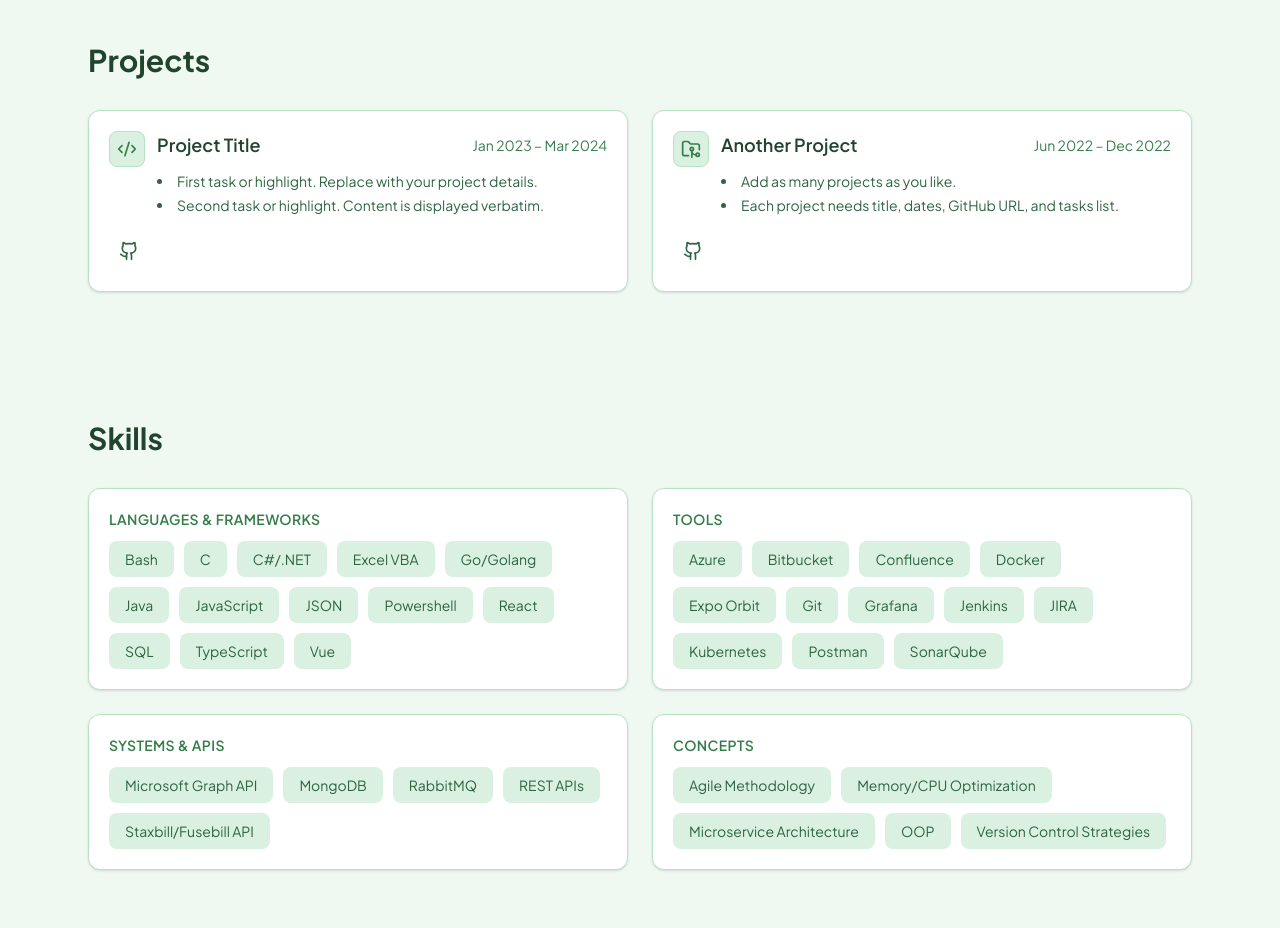
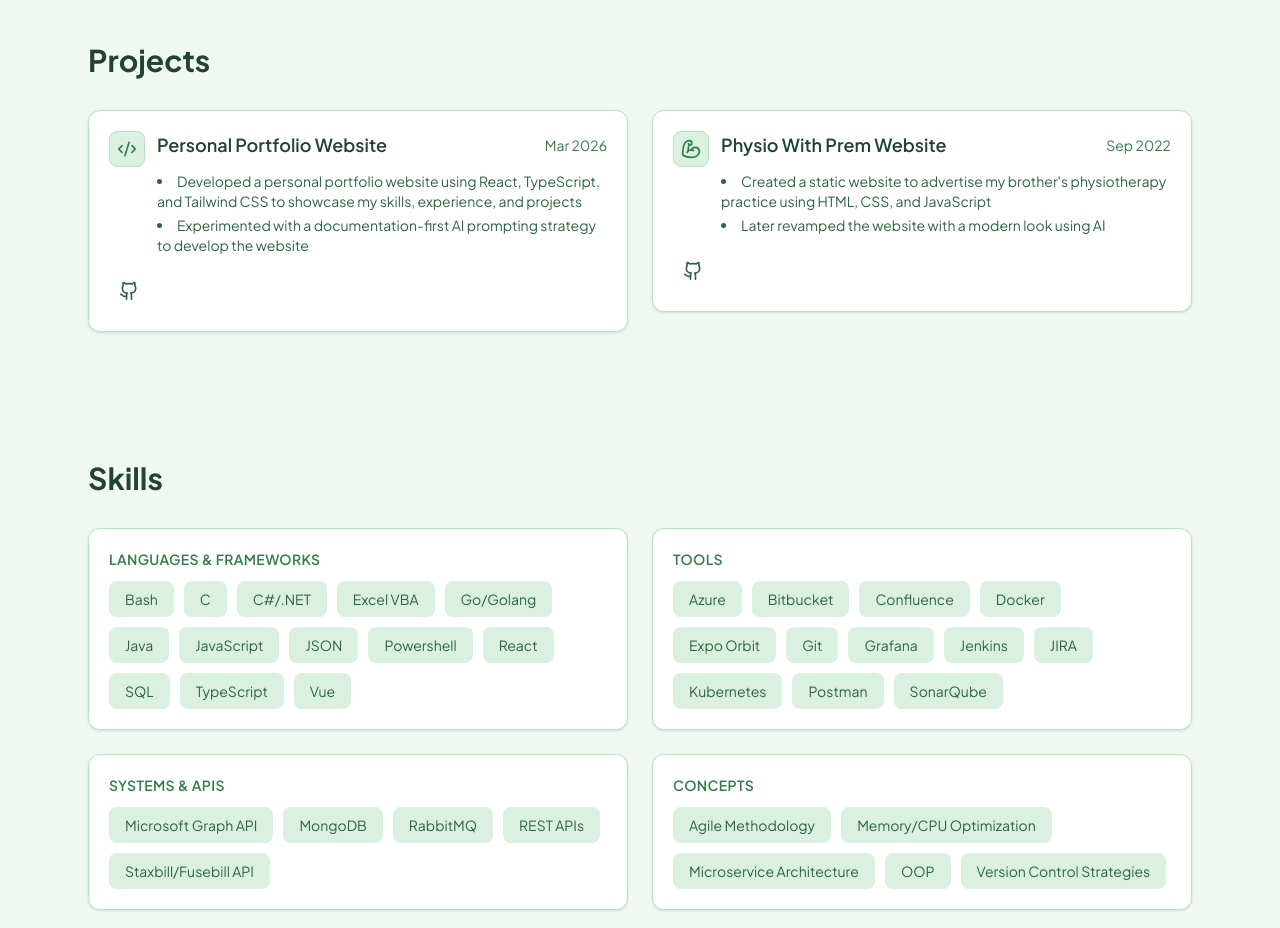
Before and after one commit to VivekP97/portfolio-website, a React (Vite) app: page / in a window 1280 px wide. Shown: the part 2740-3668 px from the top of the page. Built offline with nearby package versions, Linux system fonts and the light colour scheme.

Commit message:
added data for 2 projects

```diff
--- a/resume-data/projects.json
+++ b/resume-data/projects.json
@@ -1,25 +1,26 @@
 {
   "projects": [
     {
-      "id": "project-1",
-      "title": "Project Title",
-      "startDate": "2023-01",
-      "endDate": "2024-03",
-      "githubUrl": "https://github.com/username/repo-name",
+      "id": "personal-portfolio",
+      "title": "Personal Portfolio Website",
+      "startDate": "2026-03",
+      "endDate": "2026-03",
+      "githubUrl": "https://github.com/VivekP97/portfolio-website",
       "tasks": [
-        "First task or highlight. Replace with your project details.",
-        "Second task or highlight. Content is displayed verbatim."
+        "Developed a personal portfolio website using React, TypeScript, and Tailwind CSS to showcase my skills, experience, and projects",
+        "Experimented with a documentation-first AI prompting strategy to develop the website"
       ]
     },
     {
-      "id": "project-2",
-      "title": "Another Project",
-      "startDate": "2022-06",
-      "endDate": "2022-12",
-      "githubUrl": "https://github.com/username/another-repo",
+      "id": "physio-with-prem",
+      "title": "Physio With Prem Website",
+      "startDate": "2022-09",
+      "endDate": "2022-09",
+      "icon": "biceps-flexed",
+      "githubUrl": "https://github.com/VivekP97/physio-with-prem",
       "tasks": [
-        "Add as many projects as you like.",
-        "Each project needs title, dates, GitHub URL, and tasks list."
+        "Created a static website to advertise my brother's physiotherapy practice using HTML, CSS, and JavaScript",
+        "Later revamped the website with a modern look using AI"
       ]
     }
   ]
--- a/src/components/projects/ProjectCard.tsx
+++ b/src/components/projects/ProjectCard.tsx
@@ -1,8 +1,17 @@
-import { Box, Code2, FolderGit2, Github, Layout, type LucideIcon } from 'lucide-react'
+import { Box, BicepsFlexed, Code2, FolderGit2, Github, Layout, type LucideIcon } from 'lucide-react'
 import { formatDateRange } from '../../lib/dateUtils'
 import type { Project } from '../../types'
 
 const PLACEHOLDER_ICONS: LucideIcon[] = [Code2, FolderGit2, Layout, Box]
+
+/** Map icon names (e.g. "biceps-flexed") to Lucide icon components. Add entries here as needed. */
+const NAMED_ICONS: Record<string, LucideIcon> = {
+  'biceps-flexed': BicepsFlexed,
+  'code': Code2,
+  'folder-git': FolderGit2,
+  'layout': Layout,
+  'box': Box,
+}
 
 const ICON_BOX_CLASS =
   'flex h-9 w-9 shrink-0 items-center justify-center rounded-lg border border-sage-200 bg-sage-100 dark:border-sage-700 dark:bg-sage-800/50'
@@ -13,8 +22,11 @@ type ProjectCardProps = {
   placeholderIconIndex: number
 }
 
-function ProjectIcon({ placeholderIconIndex }: { placeholderIconIndex: number }) {
-  const IconComponent = PLACEHOLDER_ICONS[placeholderIconIndex % PLACEHOLDER_ICONS.length]
+function ProjectIcon({ project, placeholderIconIndex }: { project: Project; placeholderIconIndex: number }) {
+  const IconComponent =
+    project.icon != null && NAMED_ICONS[project.icon]
+      ? NAMED_ICONS[project.icon]
+      : PLACEHOLDER_ICONS[placeholderIconIndex % PLACEHOLDER_ICONS.length]
   return (
     <span className={ICON_BOX_CLASS} aria-hidden>
       <IconComponent className={ICON_CLASS} aria-hidden />
@@ -26,7 +38,7 @@ export function ProjectCard({ project, placeholderIconIndex }: ProjectCardProps)
   return (
     <article className="flex flex-col rounded-xl border border-sage-200 bg-white p-5 shadow-sm dark:border-sage-700 dark:bg-white/5">
       <div className="flex items-start gap-3">
-        <ProjectIcon placeholderIconIndex={placeholderIconIndex} />
+        <ProjectIcon project={project} placeholderIconIndex={placeholderIconIndex} />
         <div className="min-w-0 flex-1">
           <div className="flex flex-wrap items-center justify-between gap-2">
             <h3 className="text-lg font-semibold text-sage-900 dark:text-sage-100">
```
